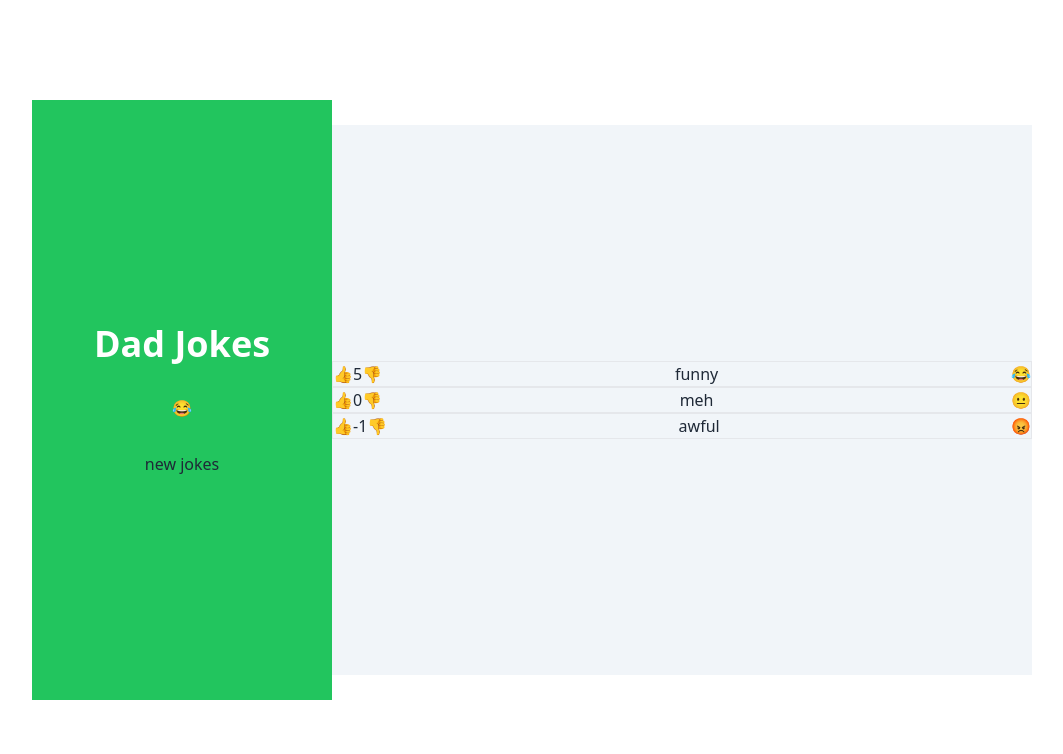
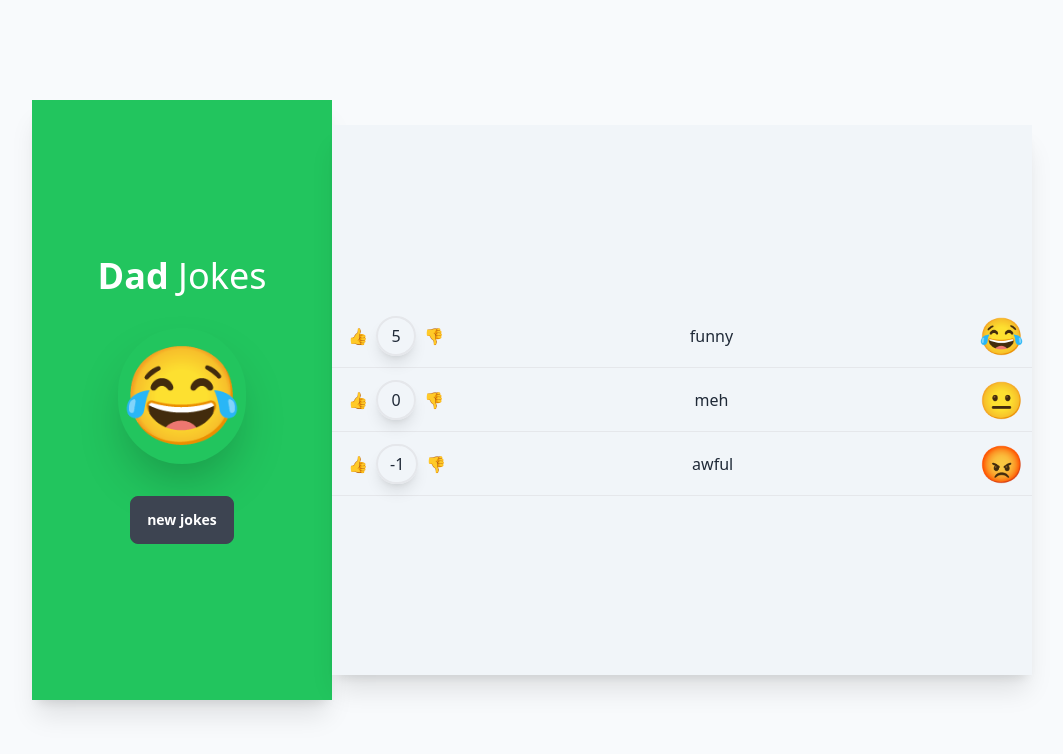
Before and after one commit to neopythe/dad-jokes, a React (Vite) app: page / in a window 1280 px wide. Shown: the top 754 px of the page, without its empty margins (108-1171 px from the left). Built offline with nearby package versions, Linux system fonts and the light colour scheme; the HTML template or start-up script is replaced by a standard one.

Commit message:
improve styling

```diff
--- a/src/Joke.jsx
+++ b/src/Joke.jsx
@@ -1,18 +1,24 @@
 import React, { Component } from 'react'
+
+const emojis = ['😡', '😐', '😂']
 
 export default class Joke extends Component {
   render() {
     return (
-      <div className="flex justify-between w-full border">
-        <div className="flex flex-row">
+      <div className="flex justify-between items-center pl-4 pr-2 w-full border-b h-16">
+        <div className="flex flex-row items-center">
           <p>👍</p>
-          <p>{this.props.score}</p>
+          <div className="flex justify-center items-center rounded-full border-2 w-10 h-10 min-w-fit p-3 m-2 shadow-lg">
+            <p>{this.props.score}</p>
+          </div>
           <p>👎</p>
         </div>
         <p>{this.props.joke}</p>
-        {this.props.score > 0 && <p>😂</p>}
-        {this.props.score === 0 && <p>😐</p>}
-        {this.props.score < 0 && <p>😡</p>}
+        <p className="text-4xl">
+          {this.props.score > 0 && emojis[2]}
+          {this.props.score === 0 && emojis[1]}
+          {this.props.score < 0 && emojis[0]}
+        </p>
       </div>
     )
   }
--- a/src/JokeList.jsx
+++ b/src/JokeList.jsx
@@ -15,13 +15,17 @@ export default class JokeList extends Component {
   }
   render() {
     return (
-      <div className="flex justify-center items-center h-screen">
-        <header className="flex flex-col items-center justify-center gap-8 w-[300px] h-[600px] bg-green-500">
-          <h1 className="text-4xl font-bold text-white">Dad Jokes</h1>
-          <p>😂</p>
-          <button>new jokes</button>
+      <div className="flex justify-center items-center h-screen bg-slate-50">
+        <header className="flex flex-col items-center justify-center gap-8 w-[300px] h-[600px] bg-green-500 shadow-xl">
+          <h1 className="text-4xl font-bold text-white">
+            Dad <span className="font-thin">Jokes</span>
+          </h1>
+          <div className="flex justify-center items-center rounded-full shadow-2xl pb-6 pt-4 px-1 w-fit h-fit">
+            <p className="text-8xl">😂</p>
+          </div>
+          <button className="btn lowercase">new jokes</button>
         </header>
-        <ul className="flex flex-col justify-center items-center h-[550px] w-[700px] bg-slate-100">
+        <ul className="flex flex-col justify-center items-center h-[550px] w-[700px] bg-slate-100 shadow-xl">
           {this.state.jokes &&
             this.state.jokes.map((joke, index) => (
               <Joke
```
